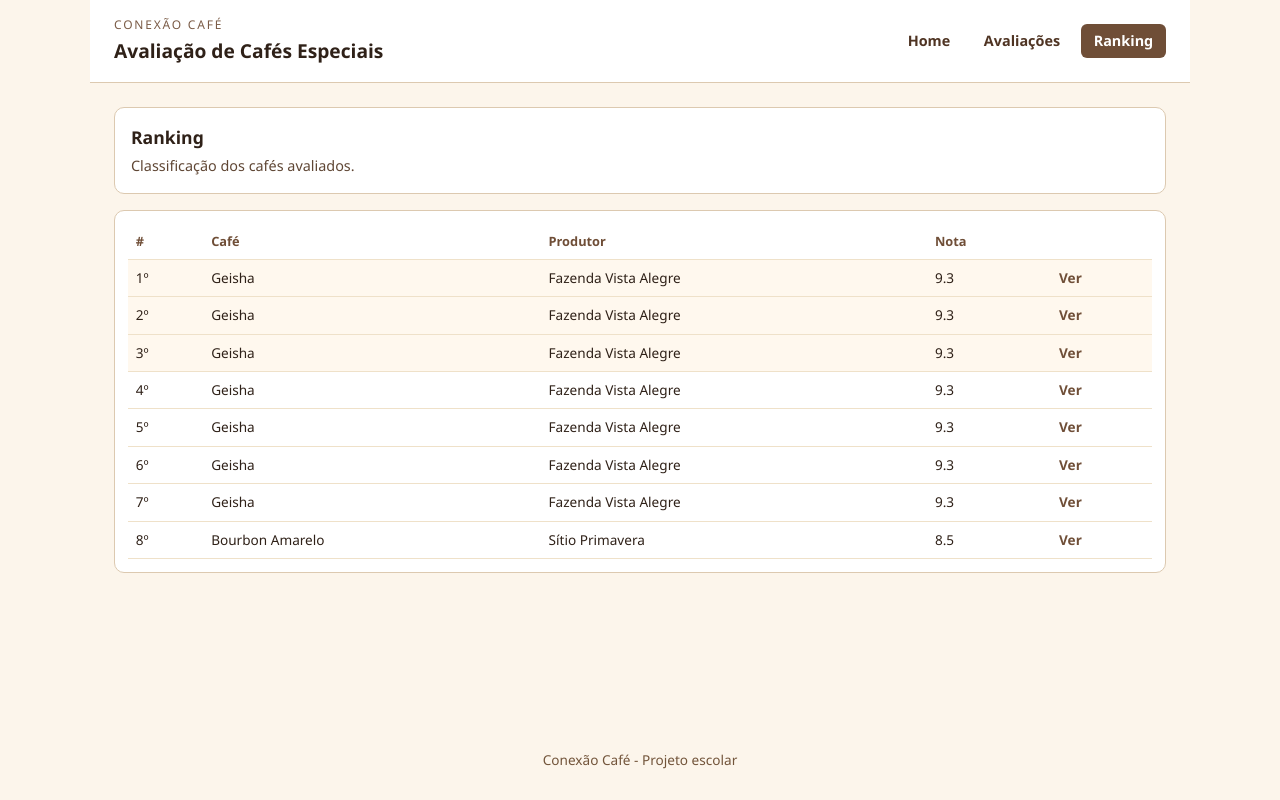
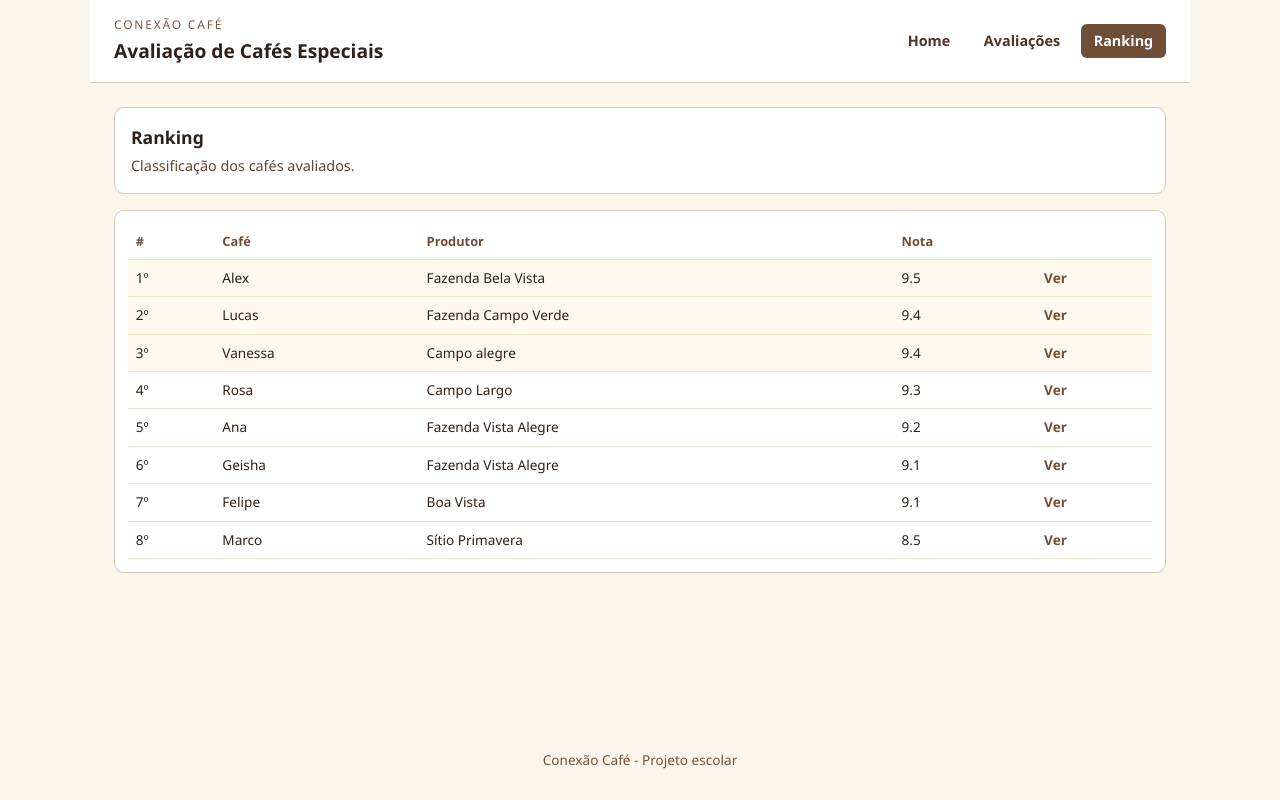
Before and after one commit to brunasiebertm/IFC-COFFEE, a Vue app: page /ranking in a window 1280 px wide. Built offline with nearby package versions, Linux system fonts and the light colour scheme.

Commit message:
Última atualização do ranking

```diff
--- a/index.html
+++ b/index.html
@@ -6,7 +6,7 @@
     <meta charset="UTF-8">
     <link rel="icon" href="/favicon.ico">
     <meta name="viewport" content="width=device-width, initial-scale=1.0">
-    <title>Conexão Café - Avaliação de Cafés Especiais</title>
+    <title>Conexão Café</title>
     <meta name="description" content="Sistema para avaliação e ranking de cafés especiais">
   </head>
   <body>
--- a/src/store.js
+++ b/src/store.js
@@ -5,7 +5,7 @@ const chaveStorage = 'conexao-cafe-avaliacoes'
 const dadosIniciais = [
   {
     id: 1,
-    nome: 'Bourbon Amarelo',
+    nome: 'Marco',
     produtor: 'Sítio Primavera',
     aroma: 9,
     sabor: 8.5,
@@ -26,92 +26,92 @@ const dadosIniciais = [
     acidez: 9,
     corpo: 9,
     finalizacao: 9.3,
-    media: 9.3,
+    media: 9.1,
     observacoes: 'Perfil floral e excelente final longo.',
     avaliador: 'Bruna',
     data: '10/07/2026',
   },
   {
     id: 3,
-    nome: 'Geisha',
+    nome: 'Alex',
+    produtor: 'Fazenda Bela Vista',
+    aroma: 9,
+    sabor: 8.5,
+    acidez: 9,
+    corpo: 9.5,
+    finalizacao: 8.3,
+    media: 9.5,
+    observacoes: 'Perfil adocicado e excelente final.',
+    avaliador: 'Carlos',
+    data: '9/07/2026',
+  },
+  {
+    id: 4,
+    nome: 'Rosa',
+    produtor: 'Campo Largo',
+    aroma: 9,
+    sabor: 8.9,
+    acidez: 9.7,
+    corpo: 9,
+    finalizacao: 8.3,
+    media: 9.3,
+    observacoes: 'Perfil saboroso.',
+    avaliador: 'Bruna',
+    data: '10/07/2026',
+  },
+  {
+    id: 5,
+    nome: 'Ana',
     produtor: 'Fazenda Vista Alegre',
     aroma: 9.5,
     sabor: 9.8,
     acidez: 9,
     corpo: 9,
     finalizacao: 9.3,
-    media: 9.3,
-    observacoes: 'Perfil floral e excelente final longo.',
-    avaliador: 'Bruna',
-    data: '10/07/2026',
-  },
-  {
-    id: 4,
-    nome: 'Geisha',
-    produtor: 'Fazenda Vista Alegre',
-    aroma: 9.5,
-    sabor: 9.8,
-    acidez: 9,
-    corpo: 9,
-    finalizacao: 9.3,
-    media: 9.3,
-    observacoes: 'Perfil floral e excelente final longo.',
-    avaliador: 'Bruna',
-    data: '10/07/2026',
-  },
-  {
-    id: 5,
-    nome: 'Geisha',
-    produtor: 'Fazenda Vista Alegre',
-    aroma: 9.5,
-    sabor: 9.8,
-    acidez: 9,
-    corpo: 9,
-    finalizacao: 9.3,
-    media: 9.3,
+    media: 9.2,
     observacoes: 'Perfil floral e excelente final longo.',
     avaliador: 'Bruna',
     data: '10/07/2026',
   },
   {
     id: 6,
-    nome: 'Geisha',
-    produtor: 'Fazenda Vista Alegre',
-    aroma: 9.5,
-    sabor: 9.8,
+    nome: 'Lucas',
+    produtor: 'Fazenda Campo Verde',
+    aroma: 8.9,
+    sabor: 10,
     acidez: 9,
-    corpo: 9,
+    corpo: 8.5,
     finalizacao: 9.3,
-    media: 9.3,
-    observacoes: 'Perfil floral e excelente final longo.',
-    avaliador: 'Bruna',
-    data: '10/07/2026',
+    media: 9.4,
+    observacoes: 'Perfil amargo e finalização no ponto.',
+    avaliador: 'Rafa',
+    data: '11/07/2026',
   },
   {
     id: 7,
-    nome: 'Geisha',
-    produtor: 'Fazenda Vista Alegre',
-    aroma: 9.5,
-    sabor: 9.8,
-    acidez: 9,
+    nome: 'Vanessa',
+    produtor: 'Campo alegre',
+    aroma: 8.5,
+    sabor: 9,
+    acidez: 9.3,
     corpo: 9,
-    finalizacao: 9.3,
-    media: 9.3,
-    observacoes: 'Perfil floral e excelente final longo.',
-    avaliador: 'Bruna',
-    data: '10/07/2026',
+    finalizacao: 9,
+    media: 9.4,
+    observacoes: 'Perfil floral e excelente final leve.',
+    avaliador: 'Carlos',
+    data: '11/07/2026',
   },
   {
     id: 8,
-    nome: 'Geisha',
-    produtor: 'Fazenda Vista Alegre',
-    aroma: 9.5,
-    sabor: 9.8,
-    acidez: 9,
-    corpo: 9,
+    nome: 'Felipe',
+    produtor: 'Boa Vista',
+    aroma: 8.9,
+    sabor: 9,
+    acidez: 9.7,
+    corpo: 8,
     finalizacao: 9.3,
-    media: 9.3,
-    observacoes: 'Perfil floral e excelente final longo.',
+    media: 9.1,
+    observacoes: 'Agradável e equilibrado.',
     avaliador: 'Bruna',
     data: '10/07/2026',
   },
```
